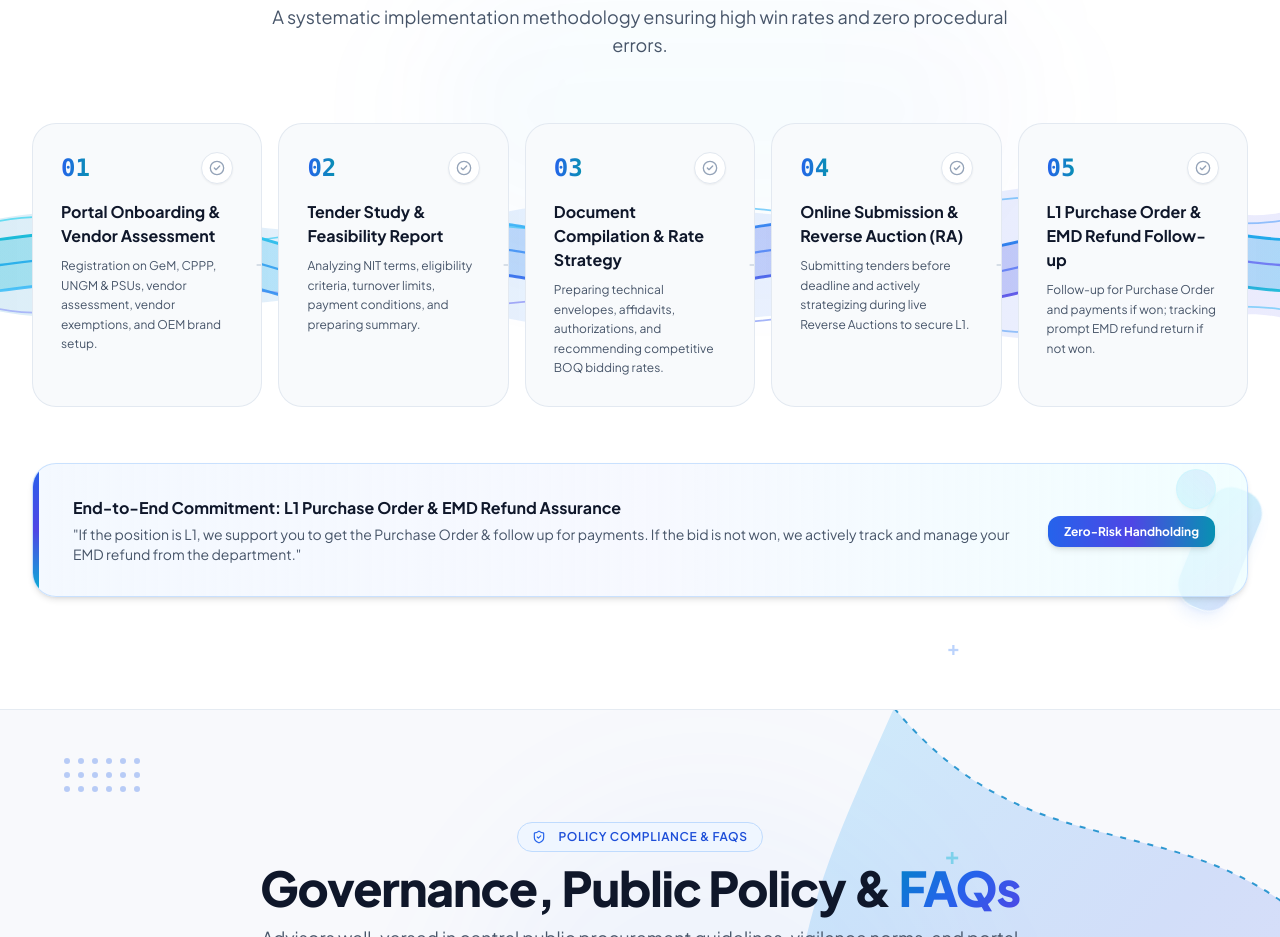
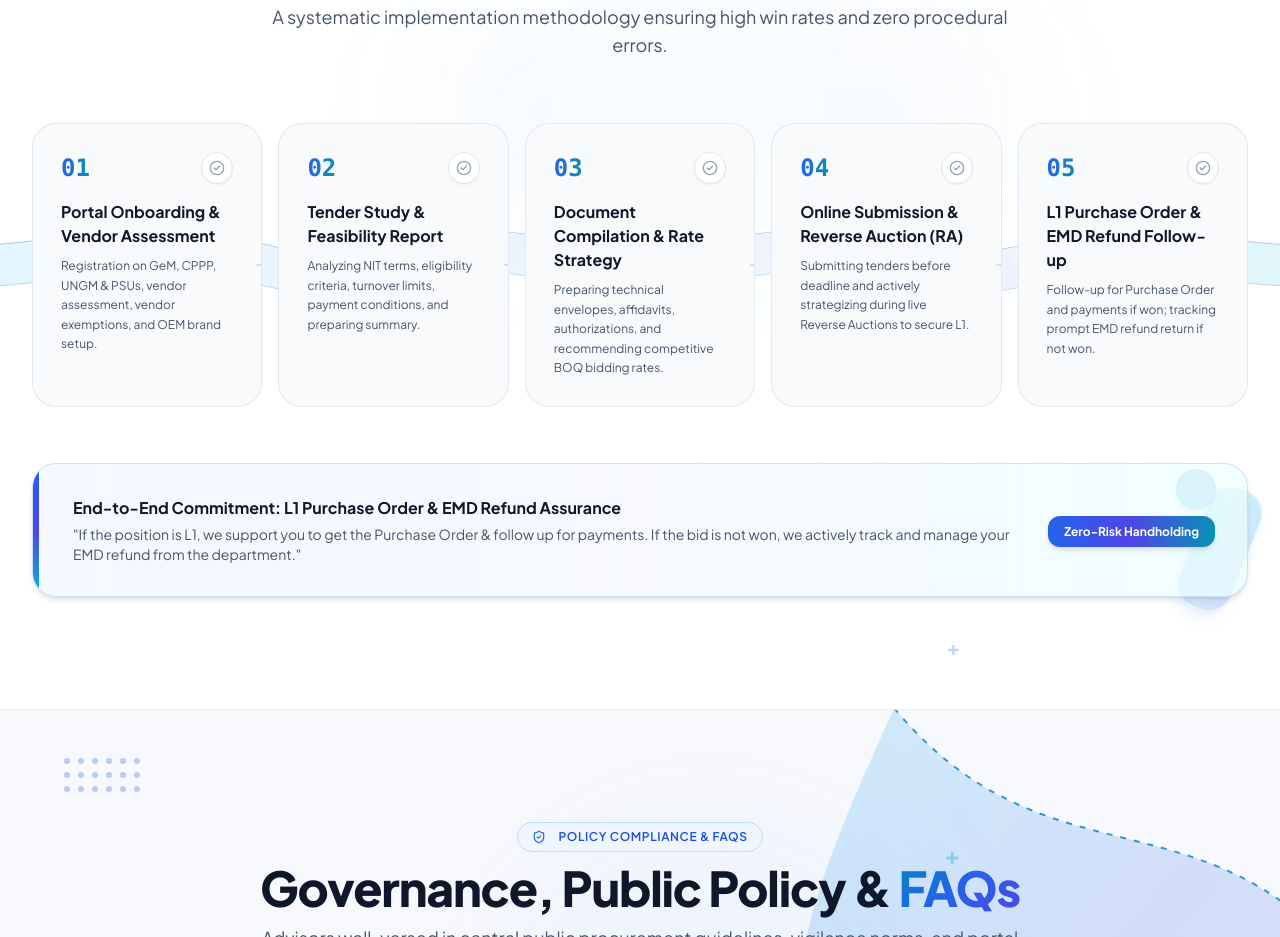
Before and after one commit to dntsbidmatrix/dnts, a React (Vite) app: page / in a window 1280 px wide. Shown: the part 6640-7577 px from the top of the page. Built offline with nearby package versions, Linux system fonts and the light colour scheme.

Commit message:
Lighten workflow wave with soft airy gradient and fine hairline strokes, removing multiple thick lines

```diff
--- a/src/components/TenderWorkflow.jsx
+++ b/src/components/TenderWorkflow.jsx
@@ -56,121 +56,49 @@ export default function TenderWorkflow() {
           </p>
         </div>
 
-        {/* Workflow Timeline Steps with Full-Bleed Fluid Wave Lines Stream (Ref: Image 2) */}
+        {/* Workflow Timeline Steps with Full-Bleed Light Fluid Wave (Ref: User request) */}
         <div className="relative">
-          {/* Full-Bleed Screen-to-Screen Fluid Wave (Touches both screen edges, spans across vertical center of all 5 cards) */}
+          {/* Full-Bleed Screen-to-Screen Light Fluid Wave (Touches both screen edges, centered across all 5 cards) */}
           <div className="hidden md:block absolute top-1/2 -translate-y-1/2 left-1/2 -translate-x-1/2 w-screen pointer-events-none -z-0 overflow-hidden">
-            <svg className="w-full h-64 pointer-events-none" viewBox="0 0 1920 220" fill="none" preserveAspectRatio="none">
-              {/* Layer 1: Ambient Background Depth Ribbon */}
+            <svg className="w-full h-52 pointer-events-none" viewBox="0 0 1920 220" fill="none" preserveAspectRatio="none">
+              {/* Soft, Light Fluid Ribbon Body */}
               <path
-                d="M 0,70 C 240,45 480,110 720,70 C 960,30 1200,95 1440,55 C 1680,15 1800,80 1920,65 L 1920,155 C 1800,140 1680,195 1440,165 C 1200,125 960,190 720,150 C 480,110 240,175 0,150 Z"
-                fill="url(#cool-wave-depth)"
+                d="M 0,88 C 120,80 180,73 240,73 C 360,73 420,98 480,98 C 540,98 660,73 720,73 C 780,73 900,93 960,93 C 1020,93 1140,73 1200,73 C 1260,73 1380,98 1440,98 C 1500,98 1620,73 1680,73 C 1760,73 1840,85 1920,88 L 1920,132 C 1840,129 1760,117 1680,117 C 1620,117 1500,142 1440,142 C 1380,142 1260,117 1200,117 C 1140,117 1020,137 960,137 C 900,137 780,117 720,117 C 660,117 540,142 480,142 C 420,142 360,117 240,117 C 180,117 120,124 0,132 Z"
+                fill="url(#light-wave-body)"
               />
 
-              {/* Layer 2: Main Fluid Ribbon Body (Soft Glowing Cyan-to-Indigo Gradient) */}
+              {/* Single Delicate Hairline Contour on Top (Thin, Light, Clean) */}
               <path
-                d="M 0,88 C 120,80 180,73 240,73 C 360,73 420,98 480,98 C 540,98 660,73 720,73 C 780,73 900,93 960,93 C 1020,93 1140,73 1200,73 C 1260,73 1380,98 1440,98 C 1500,98 1620,73 1680,73 C 1760,73 1840,85 1920,88 L 1920,132 C 1840,129 1760,117 1680,117 C 1620,117 1500,142 1440,142 C 1380,142 1260,117 1200,117 C 1140,117 1020,137 960,137 C 900,137 780,117 720,117 C 660,117 540,142 480,142 C 420,142 360,117 240,117 C 180,117 120,124 0,132 Z"
-                fill="url(#cool-wave-body)"
+                d="M 0,88 C 120,80 180,73 240,73 C 360,73 420,98 480,98 C 540,98 660,73 720,73 C 780,73 900,93 960,93 C 1020,93 1140,73 1200,73 C 1260,73 1380,98 1440,98 C 1500,98 1620,73 1680,73 C 1760,73 1840,85 1920,88"
+                stroke="url(#light-wave-stroke)"
+                strokeWidth="1"
+                fill="none"
+                opacity="0.45"
               />
 
-              {/* Layer 3: Harmonic Flow Lines (Solid Luminous Wave Vector Lines from Image 2 - Zero Dots) */}
-              {/* Top Boundary Line */}
-              <path
-                d="M 0,88 C 120,80 180,73 240,73 C 360,73 420,98 480,98 C 540,98 660,73 720,73 C 780,73 900,93 960,93 C 1020,93 1140,73 1200,73 C 1260,73 1380,98 1440,98 C 1500,98 1620,73 1680,73 C 1760,73 1840,85 1920,88"
-                stroke="url(#cool-wave-stroke-1)"
-                strokeWidth="2.5"
-                fill="none"
-                opacity="0.9"
-              />
-
-              {/* Upper Echo Line */}
-              <path
-                d="M 0,72 C 160,55 320,110 480,78 C 640,46 800,102 960,70 C 1120,38 1280,94 1440,62 C 1600,30 1760,86 1920,72"
-                stroke="url(#cool-wave-stroke-cyan)"
-                strokeWidth="1.5"
-                fill="none"
-                opacity="0.65"
-              />
-
-              {/* Center Flowing Spine Line */}
-              <path
-                d="M 0,110 C 120,102 180,95 240,95 C 360,95 420,120 480,120 C 540,120 660,95 720,95 C 780,95 900,115 960,115 C 1020,115 1140,95 1200,95 C 1260,95 1380,120 1440,120 C 1500,120 1620,95 1680,95 C 1760,95 1840,107 1920,110"
-                stroke="url(#cool-wave-stroke-2)"
-                strokeWidth="2"
-                fill="none"
-                opacity="0.8"
-              />
-
-              {/* Lower Echo Line */}
-              <path
-                d="M 0,148 C 160,165 320,110 480,142 C 640,174 800,118 960,150 C 1120,182 1280,126 1440,158 C 1600,190 1760,134 1920,148"
-                stroke="url(#cool-wave-stroke-indigo)"
-                strokeWidth="1.5"
-                fill="none"
-                opacity="0.55"
-              />
-
-              {/* Bottom Boundary Line */}
+              {/* Single Delicate Hairline Contour on Bottom (Thin, Light, Clean) */}
               <path
                 d="M 0,132 C 120,124 180,117 240,117 C 360,117 420,142 480,142 C 540,142 660,117 720,117 C 780,117 900,137 960,137 C 1020,137 1140,117 1200,117 C 1260,117 1380,142 1440,142 C 1500,142 1620,117 1680,117 C 1760,117 1840,129 1920,132"
-                stroke="url(#cool-wave-stroke-3)"
-                strokeWidth="2.5"
+                stroke="url(#light-wave-stroke)"
+                strokeWidth="1"
                 fill="none"
-                opacity="0.85"
+                opacity="0.35"
               />
 
               <defs>
-                {/* Main Body Gradient */}
-                <linearGradient id="cool-wave-body" x1="0" y1="0" x2="1" y2="0">
-                  <stop offset="0%" stopColor="#06B6D4" stopOpacity="0.28" />
-                  <stop offset="25%" stopColor="#38BDF8" stopOpacity="0.25" />
-                  <stop offset="50%" stopColor="#2563EB" stopOpacity="0.22" />
-                  <stop offset="75%" stopColor="#4F46E5" stopOpacity="0.24" />
-                  <stop offset="100%" stopColor="#0EA5E9" stopOpacity="0.28" />
+                {/* Light Airy Gradient Body */}
+                <linearGradient id="light-wave-body" x1="0" y1="0" x2="1" y2="0">
+                  <stop offset="0%" stopColor="#38BDF8" stopOpacity="0.14" />
+                  <stop offset="35%" stopColor="#60A5FA" stopOpacity="0.11" />
+                  <stop offset="70%" stopColor="#818CF8" stopOpacity="0.09" />
+                  <stop offset="100%" stopColor="#06B6D4" stopOpacity="0.13" />
                 </linearGradient>
 
-                {/* Depth Wave Gradient */}
-                <linearGradient id="cool-wave-depth" x1="0" y1="0" x2="1" y2="0">
-                  <stop offset="0%" stopColor="#0284C7" stopOpacity="0.14" />
-                  <stop offset="50%" stopColor="#3B82F6" stopOpacity="0.11" />
-                  <stop offset="100%" stopColor="#6366F1" stopOpacity="0.13" />
-                </linearGradient>
-
-                {/* Stroke Gradient 1 */}
-                <linearGradient id="cool-wave-stroke-1" x1="0" y1="0" x2="1" y2="0">
-                  <stop offset="0%" stopColor="#06B6D4" />
-                  <stop offset="35%" stopColor="#38BDF8" />
-                  <stop offset="70%" stopColor="#2563EB" />
-                  <stop offset="100%" stopColor="#0EA5E9" />
-                </linearGradient>
-
-                {/* Stroke Gradient 2 */}
-                <linearGradient id="cool-wave-stroke-2" x1="0" y1="0" x2="1" y2="0">
-                  <stop offset="0%" stopColor="#0EA5E9" />
-                  <stop offset="50%" stopColor="#3B82F6" />
+                {/* Light Hairline Stroke */}
+                <linearGradient id="light-wave-stroke" x1="0" y1="0" x2="1" y2="0">
+                  <stop offset="0%" stopColor="#0284C7" />
+                  <stop offset="50%" stopColor="#38BDF8" />
                   <stop offset="100%" stopColor="#6366F1" />
-                </linearGradient>
-
-                {/* Stroke Gradient 3 */}
-                <linearGradient id="cool-wave-stroke-3" x1="0" y1="0" x2="1" y2="0">
-                  <stop offset="0%" stopColor="#38BDF8" />
-                  <stop offset="40%" stopColor="#2563EB" />
-                  <stop offset="80%" stopColor="#4F46E5" />
-                  <stop offset="100%" stopColor="#06B6D4" />
-                </linearGradient>
-
-                {/* Cyan Echo Stroke */}
-                <linearGradient id="cool-wave-stroke-cyan" x1="0" y1="0" x2="1" y2="0">
-                  <stop offset="0%" stopColor="#22D3EE" />
-                  <stop offset="50%" stopColor="#38BDF8" />
-                  <stop offset="100%" stopColor="#60A5FA" />
-                </linearGradient>
-
-                {/* Indigo Echo Stroke */}
-                <linearGradient id="cool-wave-stroke-indigo" x1="0" y1="0" x2="1" y2="0">
-                  <stop offset="0%" stopColor="#818CF8" />
-                  <stop offset="50%" stopColor="#6366F1" />
-                  <stop offset="100%" stopColor="#38BDF8" />
                 </linearGradient>
               </defs>
             </svg>
```
